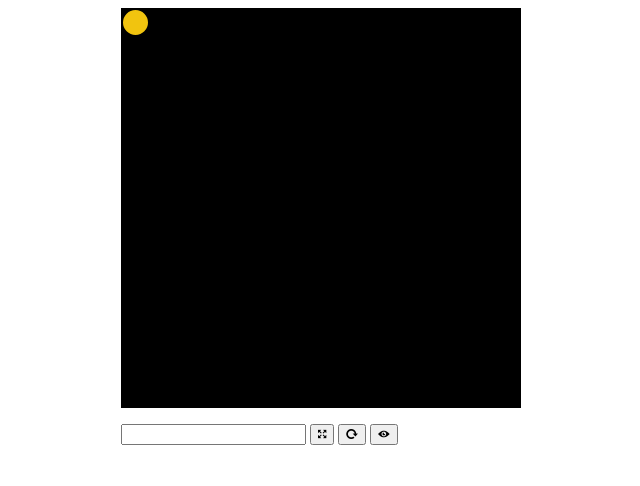
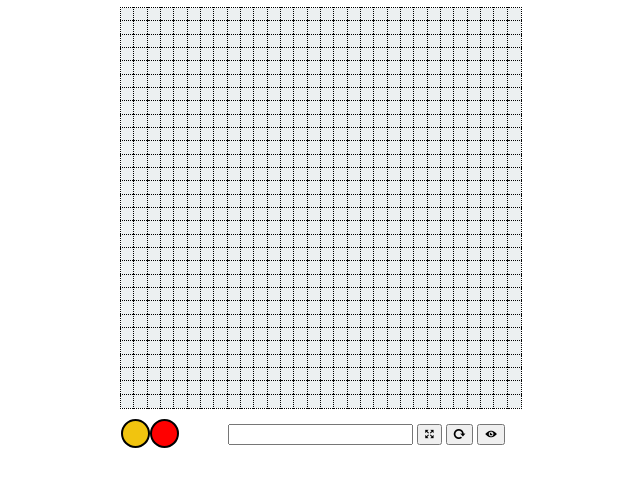
Before and after one commit to TomasMorales/PixelArt, a plain HTML site: page Index.html in a window 1280 px wide. Shown: the whole page, without its empty margins (327-967 px from the left). Drawn offline with nearby package versions, Linux system fonts and the light colour scheme.

Commit message:
Add files via upload
Version Final

```diff
--- a/Index.html
+++ b/Index.html
@@ -8,22 +8,27 @@
 		<link href="https://fonts.googleapis.com/css?family=Bree+Serif" rel="stylesheet">
 	</head>
 	<body>
-		<script src="https://code.jquery.com/jquery-3.1.0.min.js"></script>
+
+	<script src="https://code.jquery.com/jquery-3.1.0.min.js"></script>
         <script type="text/javascript" src="js/pixelart.js"></script>
+
         <div id="container">
-        	<div id="color-pick">
-        		<div id="f1c40f"></div>
-        	</div>
         </div>
-        <div id="actions"></div>
-        <div class="acciones_botones">
-        	<div>
+
+	<div id="color-pick">
+		<div id="f1c40f"></div>
+        <div id="FF0000"></div>
+	</div>
+
+        <div id="actions">
+                <div class="acciones_botones">
         		<p></p>
-        		<input type="" name="">
-        		<button id="tamaño"><span class="ion-arrow-expand"></span></button>
+        		<input type="text" id="resize">
+        		<button type="button" id="sizeit"><span class="ion-arrow-expand"></span></button>
         		<button id="reset"><span class="ion-refresh"></span></button>
         		<button id="toggle-border"><span class="ion-eye"></span></button>
-        	</div>
+                </div>
         </div>
+
 	</body>
 </html>
--- a/css/pixelart.css
+++ b/css/pixelart.css
@@ -3,6 +3,18 @@ html{
 	width: 400px;
 }
 #container{
+	width: 400px;
+	height: 400px;
+}
+.cell{
+	background-color: #ecf0f1;
+	outline: 1px dotted black;
+	float: left;
+}
+.cell:hover{
+
+}
+#grilla{
 	width: 400px;
 	height: 400px;
 	background-color: black;
@@ -13,5 +25,24 @@ html{
 	border: 2px solid;
 	border-radius: 25px;
 	background-color: #f1c40f;
-
+	float: left;
 }
+#FF0000{
+	width: 25px;
+	height: 25px;
+	border: 2px solid;
+	border-radius: 25px;
+	background-color: #FF0000;
+	float: left;
+}
+#actions{
+	float: right;
+}
+#color-pick{
+	float: left;
+	top:400px;
+	margin-top: 11px;
+}
+#color-pick .select{
+	border-color: white;
+}
--- a/js/pixelart.js
+++ b/js/pixelart.js
@@ -1,26 +1,113 @@
 var myPixelDraw={
-	colorPicked:0,
-	cellColor: #ecf0f1,
+	colorPicked: 0,
+    cellColor:'#ecf0f1',
 	defaultCells: 30,
 	coloring: false,
+
+	init:function(container){
+      	this.container = container;
+		$("#color-pick").attr("onclick","myPixelDraw.fns.pickColor();")
+      	$("#sizeit").attr("onclick","myPixelDraw.fns.reSize();")
+      	$(".select").attr("onclick","myPixelDraw.fns.colorPalette();")
+
+
+      	this.fns.calcSize(document.getElementById('resize').value);
+
+      	$(".cell").attr("onclick","myPixelDraw.fns.colorIt();")
+    },
+
 	fns:{
 		calcSize:function (cant) {
+			if (cant==0) {
+				cant=myPixelDraw.defaultCells;
+			}
+			var cuadrado = cant*cant;
+
+			$("#container").empty();
+
+			for (var i = 0; i < cuadrado; i++) {
+				var nuevoElemento = $('<div>');
+				nuevoElemento.addClass('cell');
+
+
+				nuevoElemento.css({
+					width: 400/cant,
+					height: 400/cant,
+					draggable: true,
+				});
+
+				$('.cell').css({
+					"cursor":"progress"
+				})
+
+				$('.cell').attr('dragabble','true');
+
+				$("#container").append(nuevoElemento);
+			}
+
+			$("#color-pick").css({
+				margintop: 500
+			});
 
 		},
-		reSize:function (cant) {
-			console.log('reSize');
+		reSize:function () {
+				var valor = document.getElementById('resize').value;
+				if (valor>0 && valor<50) {
+					myPixelDraw.fns.calcSize(valor);
+				}
+				else{
+					alert("Ingrese un número entre 0 y 50");
+				}
 		},
-		detectMouseUp:function (cant) {
-			console.log('detectMouseUp');
+		detectMouseUp:function () {
+			document.mouseup();
+			coloring= false;
 		},
-		colorPalette:function (cant) {
-			console.log('colorPalette');
+		colorPalette:function () {
+			$("#color-pick > div").each(function(){
+				var si=$(this).attr("id");
+
+				$("#color-pick #"+si).css({
+					backgroundcolor: si
+				});
+
+			});
 		},
-		pickColor:function (cant) {
-			console.log('pickColor');
+		pickColor:function () {
+
+			var si;
+
+
+			$("#color-pick > div").click(function(){
+
+				$("#color-pick > div").removeClass("select");
+
+				$(this).attr("class","select");
+
+				si = $(this).attr("id");
+
+				colorPicked=si;
+
+				console.log(colorPicked)
+			});
 		},
-		colorIt:function (cant) {
-			console.log('colorIt');
+		colorIt:function () {
+			console.log(colorPicked)
+
+			coloring= true;
+			$("#container").mousedown(function(ev){
+			      if (ev.which == 2) {
+			      	console.log("hola")
+
+
+			      }
+			      if(ev.which == 3)
+			      {
+			        console.log("no")
+			      }
+			      event.preventDefault();
+			});
+
 		},
 		colorOnDrag:function (cant) {
 			console.log('colorOnDrag');
@@ -37,11 +124,11 @@ var myPixelDraw={
 		grabImage:function (cant) {
 			console.log('grabImage');
 		}
-
 	}
-
 }
 
 $(function(){
+	var elemento = $('#container');
+	myPixelDraw.init(elemento);
 
-})
+}).ready();
```
